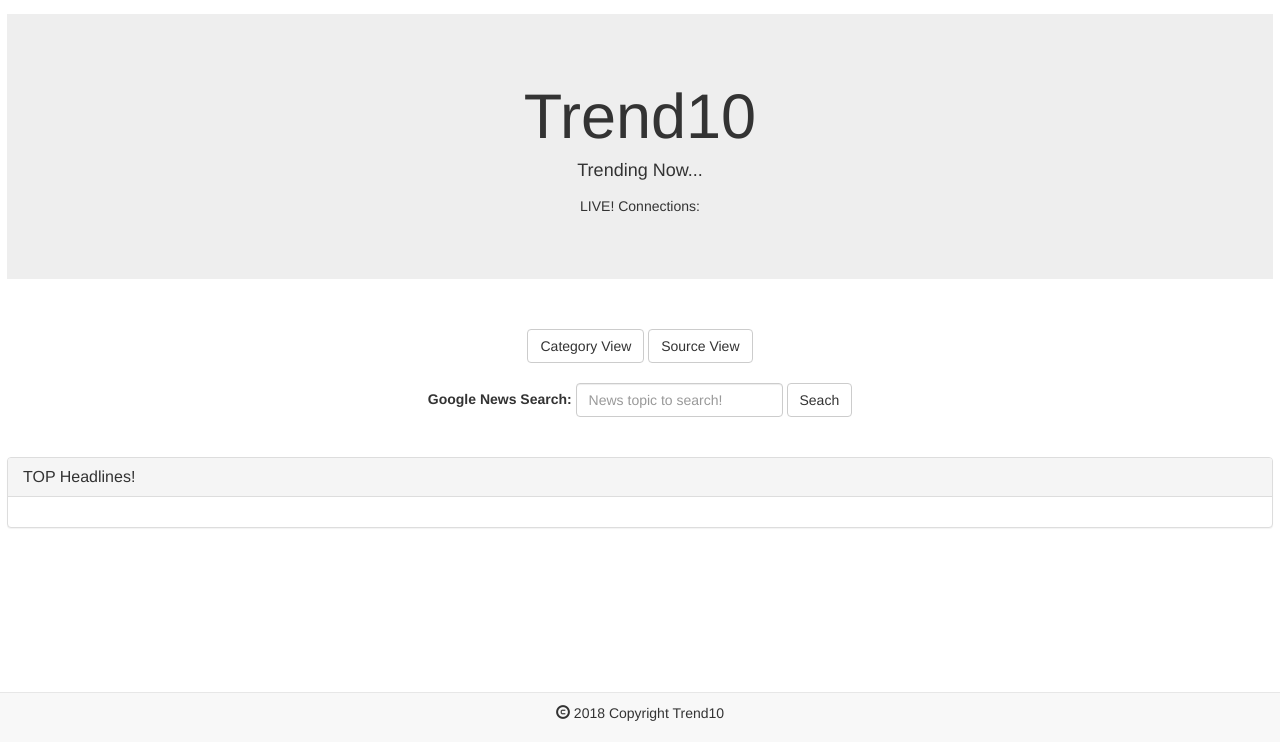
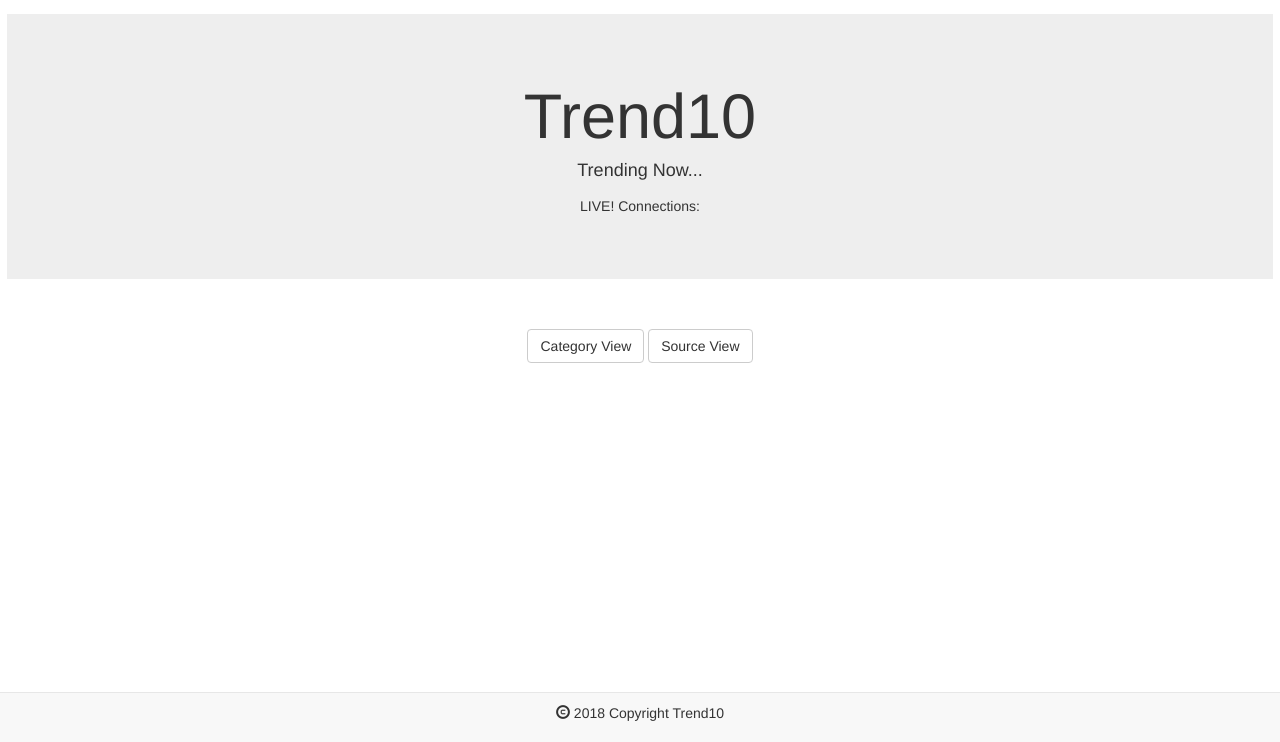
Before and after one commit to ayjaypnil/trendten, a plain HTML site: page index.html in a window 1280 px wide. Shown: the part 58-800 px from the top of the page. Drawn offline with nearby package versions, Linux system fonts and the light colour scheme; no server answers.

Commit message:
page load button addition, removed loading page search boxes

```diff
--- a/index.html
+++ b/index.html
@@ -90,46 +90,8 @@
 
 
     <br>
-
-    <center>
-        <form class="form-inline">
-            <div class="form-group">
-                <label for="newsSEARCH">Google News Search: </label>
-                <input type="text" class="form-control" id="newsSEARCH" placeholder="News topic to search!">
-            </div>
-            <button type="submit" class="btn btn-default" id="searchSUBMIT">Seach</button>
-        </form>
-    </center>
-
     <br>
-
-
-    <!-- <div class="btn-toolbar btn-group-lg" role="toolbar" aria-label="...">
-        <button type="button" id="submitVICE" class="btn btn-default">Vice</button>
-        <button type="button" id="submitWIRED" class="btn btn-default">Wired</button>
-        <button type="button" id="submitBR" class="btn btn-default">Bleacher Report</button>
-        <button type="button" id="submitBF" class="btn btn-default">Buzzfeed</button>
-        <button type="button" id="submitVerge" class="btn btn-default">The Verge</button>
-    </div> -->
-
     <br>
-
-
-
-    <div class="contentDiv">
-        <div class="panel panel-default">
-            <div class="panel-heading">
-                <h3 class="panel-title">
-                    <span id="newsTitle">TOP Headlines!</span>
-                </h3>
-            </div>
-            <div class="panel-body" id="mediadiv">
-                <div class="media">
-
-                </div>
-            </div>
-        </div>
-    </div>
 
 <nav class="navbar navbar-default navbar-fixed-bottom">
     <div class="container">
@@ -138,7 +100,9 @@
         </p>
     </div>
 </nav>
+
 </container>
+
 <script src="https://maxcdn.bootstrapcdn.com/bootstrap/3.3.7/js/bootstrap.min.js" integrity="sha384-Tc5IQib027qvyjSMfHjOMaLkfuWVxZxUPnCJA7l2mCWNIpG9mGCD8wGNIcPD7Txa"
     crossorigin="anonymous"></script>
     <script src="app.js"></script>
--- a/styles.css
+++ b/styles.css
@@ -6,15 +6,20 @@ img{
    margin-bottom: auto;
    margin-top: 25px;
 }
-body{
+
+body {
+    display: flex;
+    min-height: 100vh;
+    flex-direction: column;
     margin-left: 7px;
     margin-right: 7px;
 }
 
-.buttonPic{
-    height:20px;
-    width: 20px;
+.container {
+    flex: 1 0 auto;
 }
+
+
 @media screen and (max-width: 640px) {
     .btn {
         font-size: 10px;
```
Also changed, not shown: index2.html (+1 -2 lines).
